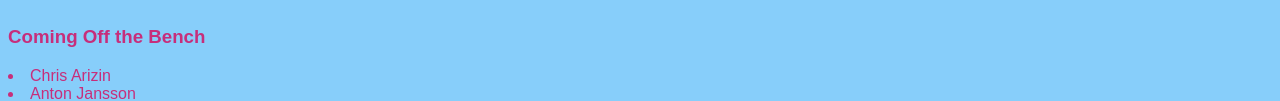
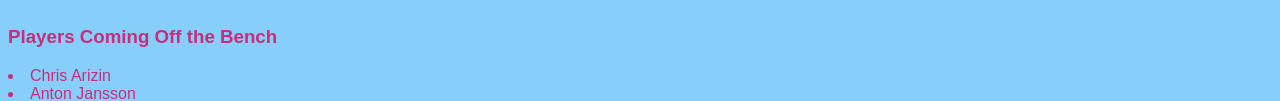
Before and after one commit to oboyle3/sju-mens-basketball-website, a plain HTML site: page roster.html in a window 1280 px wide. Shown: the part 706-807 px from the top of the page. Drawn offline with Linux system fonts and the light colour scheme.

Commit message:
Update roster.html

```diff
--- a/roster.html
+++ b/roster.html
@@ -55,7 +55,7 @@
 		</article>
 		</div>
 		<div class ="bench">
-		<h3>Coming Off the Bench</h3>
+		<h3> Players Coming Off the Bench</h3>
 		<li>Chris Arizin</li>
 		<li>Anton Jansson</li>
 		<li>Jack Forest</li>
```
